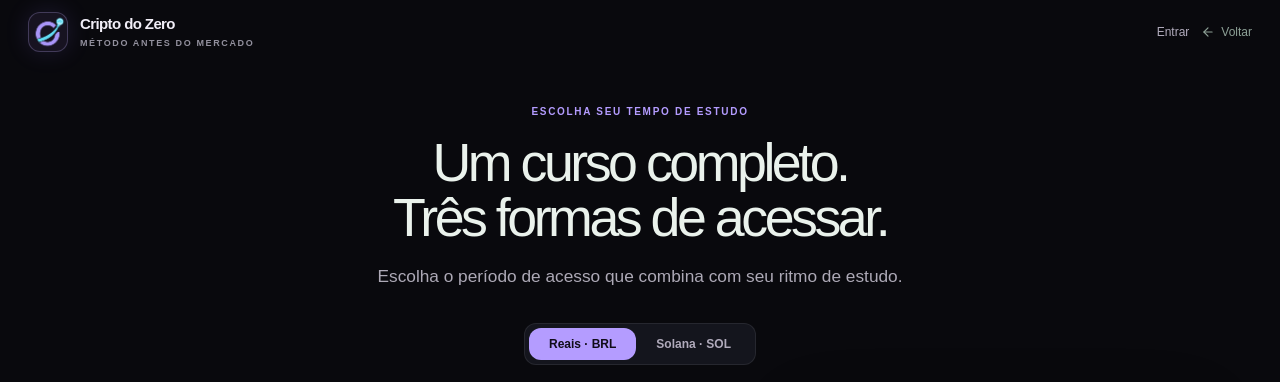
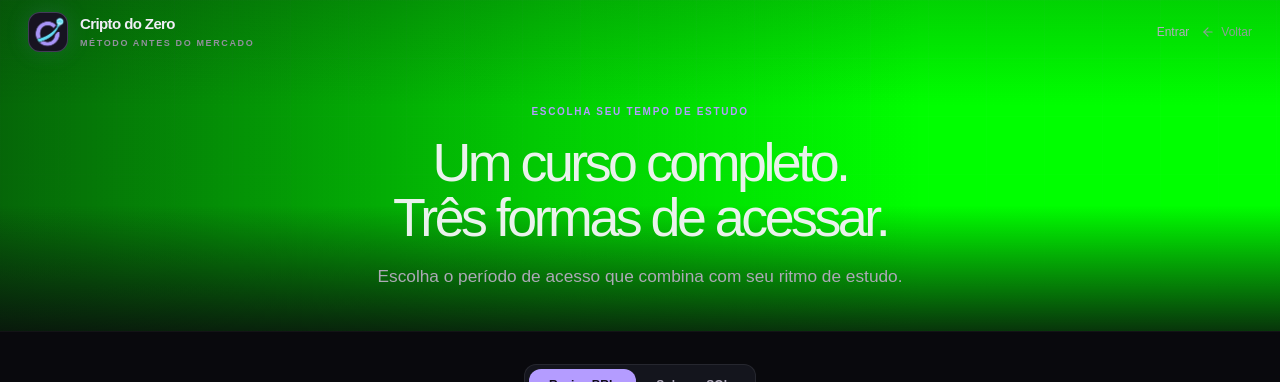
Before and after one commit to IgorMMichels/cursoai, a React (Vite) app: page /planos in a window 1280 px wide. Shown: the top 382 px of the page. Built offline with nearby package versions, Linux system fonts and the light colour scheme; no server answers.

Commit message:
feat(landing): smooth nav, plans shader

```diff
--- a/src/components/site-header.tsx
+++ b/src/components/site-header.tsx
@@ -6,19 +6,15 @@ import { Avatar, AvatarFallback, AvatarImage } from '@/components/ui/avatar'
 import { useSession } from '@/contexts/session-context'
 import { hasActivePlan } from '@/components/guards'
 
-function prefersReducedMotion() {
-  return typeof window !== 'undefined' && window.matchMedia('(prefers-reduced-motion: reduce)').matches
-}
-
 function scrollToSection(id: string) {
   const target = document.getElementById(id)
   if (!target) return false
-  target.scrollIntoView({ behavior: prefersReducedMotion() ? 'auto' : 'smooth', block: 'start' })
+  target.scrollIntoView({ behavior: 'smooth', block: 'start' })
   return true
 }
 
 function scrollToTop() {
-  window.scrollTo({ top: 0, behavior: prefersReducedMotion() ? 'auto' : 'smooth' })
+  window.scrollTo({ top: 0, behavior: 'smooth' })
 }
 
 const studentAreaLinks = [
@@ -268,7 +264,7 @@ export function SiteHeader() {
   const isLogged = !loading && !!user
   const activePlan = isLogged && hasActivePlan(user)
   const landing = location.pathname === '/landing'
-  const links = landing ? [{ label: 'A jornada', href: '#jornada' }, { label: 'Avaliações', href: '#avaliacoes' }, { label: 'Planos', href: '/planos' }, { label: 'Afiliados', href: '/afiliar' }] : [{ label: 'O método', href: '/landing#jornada' }, { label: 'Avaliações', href: '/landing#avaliacoes' }, { label: 'Planos', href: '/planos' }, { label: 'Afiliados', href: '/afiliar' }]
+  const links = landing ? [{ label: 'O método', href: '#metodo' }, { label: 'A jornada', href: '#jornada' }, { label: 'Avaliações', href: '#avaliacoes' }, { label: 'Planos', href: '#planos' }, { label: 'Afiliados', href: '/afiliar' }] : [{ label: 'O método', href: '/landing#metodo' }, { label: 'A jornada', href: '/landing#jornada' }, { label: 'Avaliações', href: '/landing#avaliacoes' }, { label: 'Planos', href: '/landing#planos' }, { label: 'Afiliados', href: '/afiliar' }]
   const handleAnchorClick = (event: React.MouseEvent<HTMLAnchorElement>, href: string) => {
     if (href.startsWith('#')) {
       const id = href.slice(1)
--- a/src/index.css
+++ b/src/index.css
@@ -99,9 +99,6 @@
 
 * { box-sizing: border-box; }
 html { min-width: 320px; scroll-behavior: smooth; scroll-padding-top: 96px; scrollbar-color: #4b405e #0d0e14; scrollbar-width: thin; }
-@media (prefers-reduced-motion: reduce) {
-  html { scroll-behavior: auto; scroll-padding-top: 96px; }
-}
 *::-webkit-scrollbar { width: 8px; height: 8px; }
 *::-webkit-scrollbar-track { background: #0d0e14; }
 *::-webkit-scrollbar-thumb { border: 2px solid #0d0e14; border-radius: 999px; background: #4b405e; }
--- a/src/pages/landing-page.tsx
+++ b/src/pages/landing-page.tsx
@@ -59,8 +59,7 @@ export function LandingPage() {
     const frame = window.requestAnimationFrame(() => {
       const target = document.getElementById(id)
       if (!target) return
-      const reduce = window.matchMedia('(prefers-reduced-motion: reduce)').matches
-      target.scrollIntoView({ behavior: reduce ? 'auto' : 'smooth', block: 'start' })
+      target.scrollIntoView({ behavior: 'smooth', block: 'start' })
     })
     return () => window.cancelAnimationFrame(frame)
   }, [location.hash, location.pathname])
@@ -73,8 +72,7 @@ export function LandingPage() {
       const target = document.getElementById(href.slice(1))
       if (!target) return
       event.preventDefault()
-      const reduce = window.matchMedia('(prefers-reduced-motion: reduce)').matches
-      target.scrollIntoView({ behavior: reduce ? 'auto' : 'smooth', block: 'start' })
+      target.scrollIntoView({ behavior: 'smooth', block: 'start' })
       window.history.pushState(null, '', href)
     }
     document.addEventListener('click', onClick)
--- a/src/pages/plans-page.tsx
+++ b/src/pages/plans-page.tsx
@@ -1,8 +1,10 @@
-import { useState } from 'react'
+import { Suspense, lazy, useState } from 'react'
 import { ArrowLeft, ArrowUpRight, Check } from 'lucide-react'
 import { Link } from 'react-router-dom'
 import { Brand } from '@/components/brand'
 import { plans, type Currency, type PlanId } from '@/lib/offers'
+
+const HeroWebGLShader = lazy(() => import('@/components/ui/hero-webgl-shader'))
 
 /**
  * Página pública de planos (/planos).
@@ -11,6 +13,13 @@ import { plans, type Currency, type PlanId } from '@/lib/offers'
 export function PlansPage() {
   const [currency, setCurrency] = useState<Currency>('BRL')
   return <div className="min-h-screen bg-[#09090d] pb-16 text-[#e6eee9]">
+    <section className="relative isolate overflow-hidden border-b border-white/[.04]">
+      <Suspense fallback={null}>
+        <HeroWebGLShader />
+      </Suspense>
+      <div className="hero-grid pointer-events-none absolute inset-0 opacity-60" aria-hidden="true" />
+      <div className="pointer-events-none absolute inset-0 bg-[linear-gradient(180deg,rgba(9,9,13,.18)_0%,rgba(9,9,13,0)_32%,rgba(9,9,13,0)_62%,rgba(9,9,13,.82)_100%),linear-gradient(90deg,rgba(9,9,13,.62)_0%,rgba(9,9,13,.18)_46%,rgba(9,9,13,0)_72%)]" aria-hidden="true" />
+      <div className="relative z-10">
         <header className="page-shell flex h-16 items-center justify-between">
           <Brand />
           <div className="flex items-center gap-3">
@@ -18,12 +27,14 @@ export function PlansPage() {
             <Link to="/landing" className="inline-flex items-center gap-1.5 text-xs text-[#8da096] hover:text-white"><ArrowLeft size={14} />Voltar</Link>
           </div>
         </header>
-    <main className="page-shell">
-      <div className="mx-auto max-w-2xl pt-10 text-center">
+        <div className="page-shell mx-auto max-w-2xl pb-10 pt-10 text-center">
           <p className="eyebrow">escolha seu tempo de estudo</p>
           <h1 className="display-lg mt-4 text-[#eaf2ec]">Um curso completo. Três formas de acessar.</h1>
           <p className="body-lg mt-4 text-[15px]">Escolha o período de acesso que combina com seu ritmo de estudo.</p>
         </div>
+      </div>
+    </section>
+    <main className="page-shell">
       <div className="mt-8 flex justify-center">
         <div className="inline-flex rounded-xl border border-white/[.08] bg-[#14151d] p-1" role="group" aria-label="Moeda de pagamento">
           {(['BRL', 'SOL'] as const).map((item) => <button type="button" key={item} aria-pressed={currency === item} onClick={() => setCurrency(item)} className={`focus-ring rounded-xl px-5 py-2 text-xs font-semibold transition-colors ${currency === item ? 'bg-[#b49cff] text-[#100c19] hover:bg-[#c6b4ff]' : 'text-[#b1abbc] hover:bg-white/[.05] hover:text-white'}`}>
--- a/src/styles/landing.css
+++ b/src/styles/landing.css
@@ -58,6 +58,3 @@
 
 /* Anchor offset for sticky header (h-16 + pt-3). No visual change. */
 section[id] { scroll-margin-top: 88px; }
-@media (prefers-reduced-motion: reduce) {
-  section[id] { scroll-behavior: auto; }
-}
```
Lines whose indentation alone changed are shown as unchanged.
